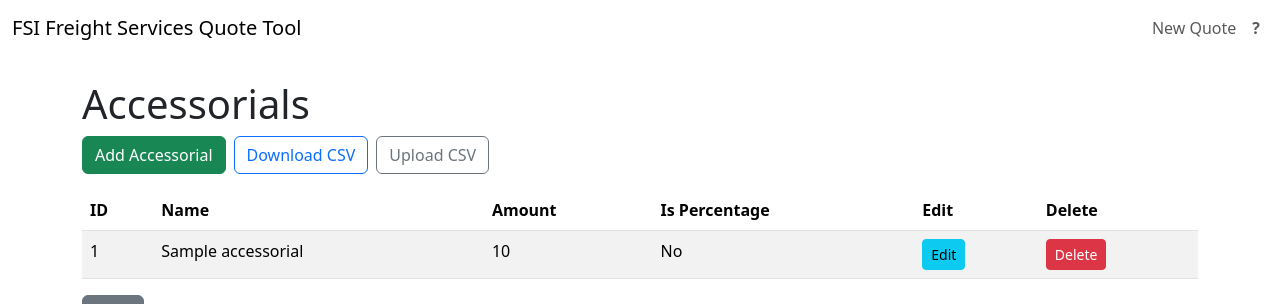
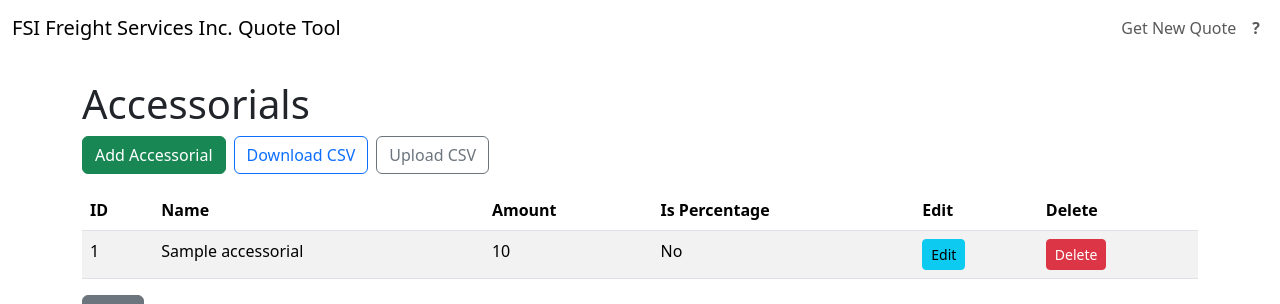
Before and after one commit to kdnye/QUOTES, a Python web app: template templates/admin_accessorials.html in a window 1280 px wide. Shown: the top 304 px of the page. Run offline with Jinja, Linux system fonts and the light colour scheme; the template is opened without the code that fills it: most values are stand-ins (such as "Sample title", 1, 10 or a date in 2020).

Commit message:
Update brand name and link texts in base.html

```diff
--- a/templates/base.html
+++ b/templates/base.html
@@ -18,7 +18,7 @@
         <a class="navbar-brand fsi-brand" href="/" aria-label="Freight Services Quote Tool Home">
           <span class="fsi-brand__lockup" aria-hidden="true">FSI</span>
           <span class="fsi-brand__text">
-            <span class="fsi-brand__site">Freight Services</span>
+            <span class="fsi-brand__site">Freight Services Inc.</span>
             <span class="fsi-brand__app">Quote Tool</span>
           </span>
         </a>
@@ -36,7 +36,7 @@
         <div class="collapse navbar-collapse fsi-navbar__collapse" id="mainNav">
           <ul class="navbar-nav ms-auto fsi-navbar__menu">
             <li class="nav-item">
-              <a class="nav-link fsi-nav-link fsi-nav-link--cta" href="/quotes/new">New Quote</a>
+              <a class="nav-link fsi-nav-link fsi-nav-link--cta" href="/quotes/new">Get New Quote</a>
             </li>
             <li class="nav-item">
               <a
@@ -65,7 +65,7 @@
             </li>
             {% endif %}
             <li class="nav-item">
-              <a class="nav-link fsi-nav-link" href="{{ url_for('quotes.lookup_quote') }}">Lookup</a>
+              <a class="nav-link fsi-nav-link" href="{{ url_for('quotes.lookup_quote') }}">Quote Lookup</a>
             </li>
             <li class="nav-item dropdown">
               <a
```
